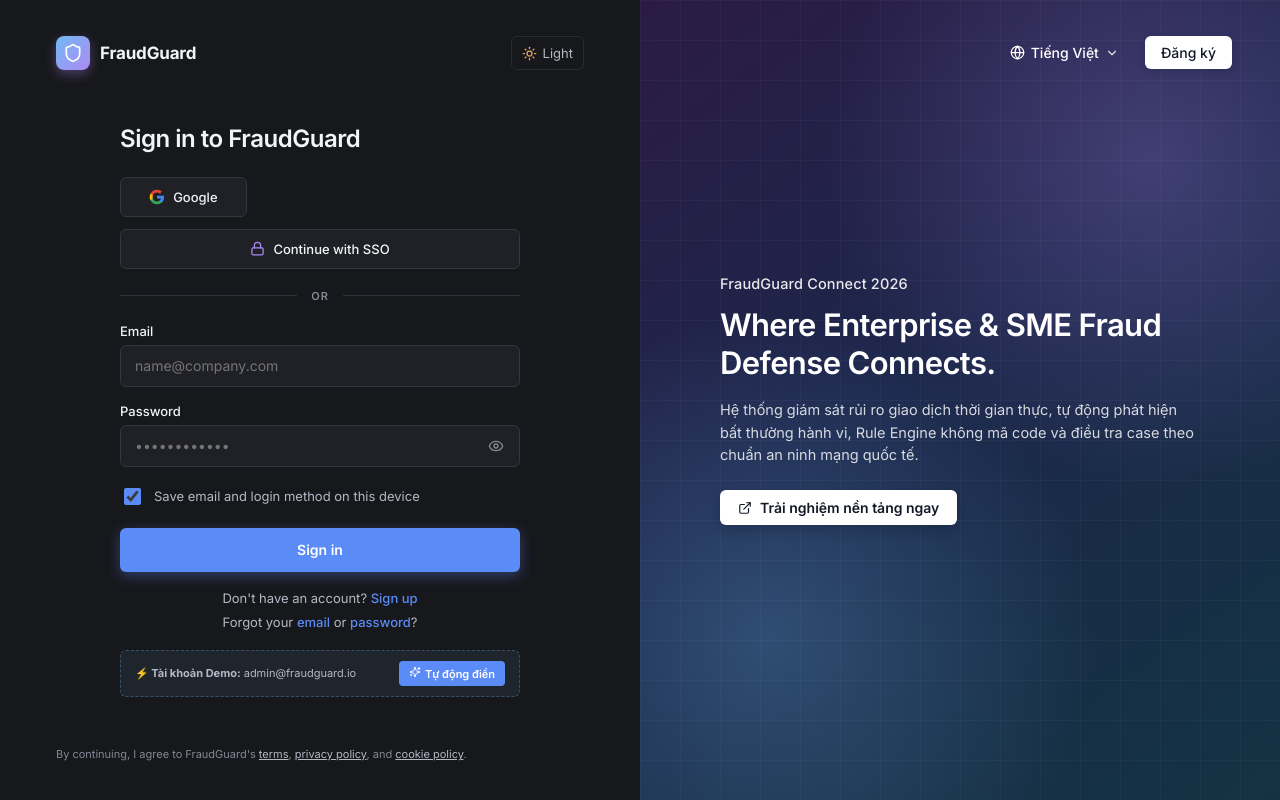
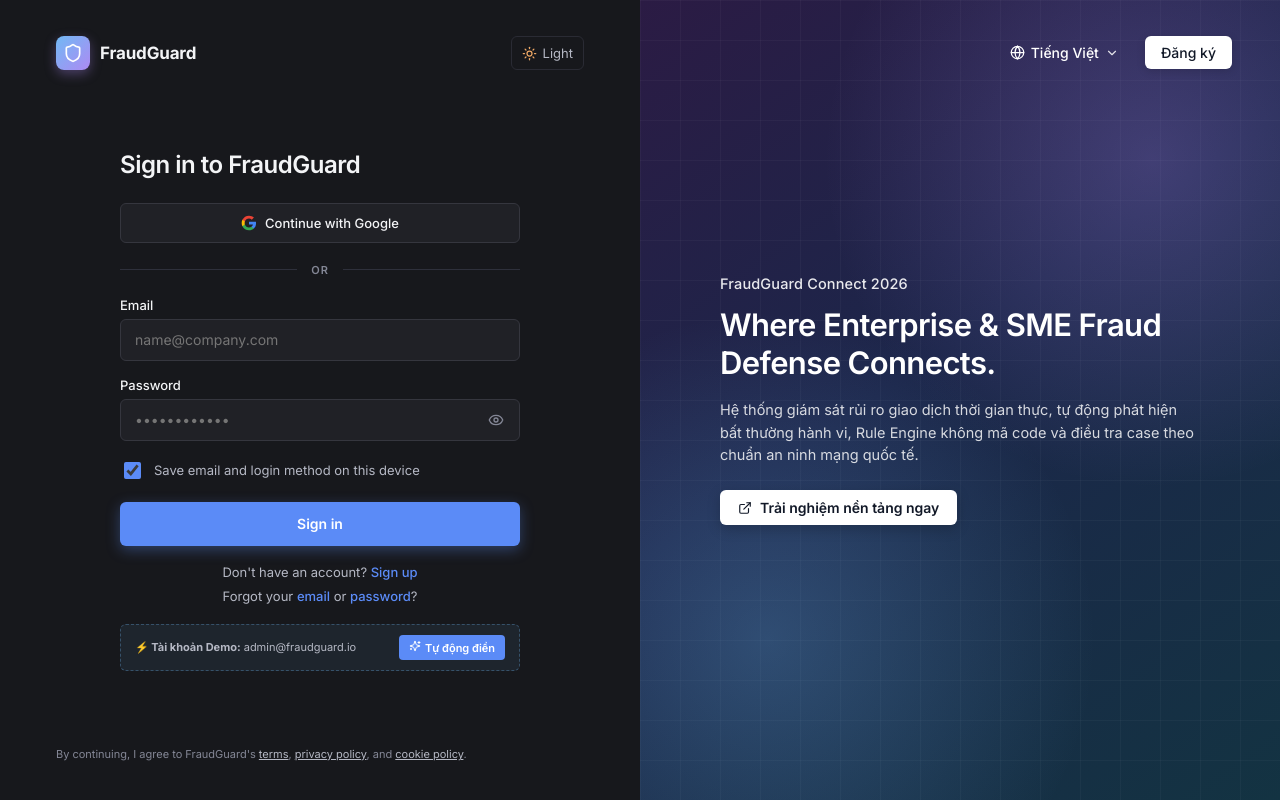
Before and after one commit to huy24isme/demo_capstone1, a Next.js app: page /login in a window 1280 px wide. Built offline with nearby package versions, Linux system fonts and the light colour scheme.

Commit message:
fix/logic scrolbar overview and login UI

```diff
--- a/src/components/auth/LoginPage.tsx
+++ b/src/components/auth/LoginPage.tsx
@@ -57,7 +57,7 @@
   const [rememberMe, setRememberMe] = useState(true);
 
   const [isLoading, setIsLoading] = useState(false);
-  const [isSSOMode, setIsSSOMode] = useState(false);
+  const [isGoogleMode, setIsGoogleMode] = useState(false);
   const [errorMsg, setErrorMsg] = useState("");
 
   const toggleTheme = () => {
@@ -87,7 +87,7 @@
       return;
     }
 
-    if (!isSSOMode && !password) {
+    if (!isGoogleMode && !password) {
       setErrorMsg(
         lang === "vi" ? "Vui lòng nhập mật khẩu." : "Please enter your password."
       );
@@ -167,10 +167,10 @@
         {/* Center Main Form */}
         <main className={styles.mainContent}>
           <h1 className={styles.heading}>
-            {isSSOMode
+            {isGoogleMode
               ? lang === "vi"
-                ? "Đăng nhập Single Sign-On"
-                : "Sign in with SSO"
+                ? "Đăng nhập với Google"
+                : "Sign in with Google"
               : lang === "vi"
               ? "Sign in to FraudGuard"
               : "Sign in to FraudGuard"}
@@ -183,33 +183,21 @@
             </div>
           )}
 
-          {!isSSOMode ? (
+          {!isGoogleMode ? (
             <>
-              {/* 3-Button Social Row (Google, Apple, GitHub) */}
-              <div className={styles.socialRow}>
-                <button
-                  type="button"
-                  className={styles.socialBtn}
-                  onClick={handleQuickFill}
-                  title="Sign in with Google"
-                >
-                  <GoogleIcon />
-                  <span>Google</span>
-                </button>
-              </div>
 
-              {/* Continue with SSO Button */}
+              {/* Continue with Google Button */}
               <button
                 type="button"
                 className={styles.ssoBtn}
                 onClick={() => {
-                  setIsSSOMode(true);
+                  setIsGoogleMode(true);
                   setErrorMsg("");
                 }}
               >
-                <Lock size={15} style={{ color: "var(--login-accent)" }} />
+                <GoogleIcon />
                 <span>
-                  {lang === "vi" ? "Continue with SSO" : "Continue with SSO"}
+                  {lang === "vi" ? "Continue with Google" : "Continue with Google"}
                 </span>
               </button>
 
@@ -226,9 +214,9 @@
           <form onSubmit={handleLogin} className={styles.form}>
             <div className={styles.formGroup}>
               <label className={styles.label} htmlFor="login-email">
-                {isSSOMode
+                {isGoogleMode
                   ? lang === "vi"
-                    ? "Email công ty / Corporate Domain"
+                    ? "Email"
                     : "Corporate email or domain"
                   : "Email"}
               </label>
@@ -238,8 +226,8 @@
                   type="email"
                   className={styles.input}
                   placeholder={
-                    isSSOMode
-                      ? "name@yourcompany.com"
+                    isGoogleMode
+                      ? "name1@gmail.com"
                       : "name@company.com"
                   }
                   value={email}
@@ -250,7 +238,7 @@
               </div>
             </div>
 
-            {!isSSOMode && (
+            {!isGoogleMode && (
               <div className={styles.formGroup}>
                 <div className={styles.labelRow}>
                   <label className={styles.label} htmlFor="login-password">
@@ -311,10 +299,10 @@
                 </>
               ) : (
                 <span>
-                  {isSSOMode
+                  {isGoogleMode
                     ? lang === "vi"
-                      ? "Tiếp tục với SSO"
-                      : "Continue with SSO"
+                      ? "Tiếp tục với Google"
+                      : "Continue with Google"
                     : lang === "vi"
                     ? "Sign in"
                     : "Sign in"}
@@ -322,13 +310,13 @@
               )}
             </button>
 
-            {isSSOMode && (
+            {isGoogleMode && (
               <button
                 type="button"
                 className={styles.ssoBtn}
                 style={{ marginTop: 6 }}
                 onClick={() => {
-                  setIsSSOMode(false);
+                  setIsGoogleMode(false);
                   setErrorMsg("");
                 }}
               >
```
